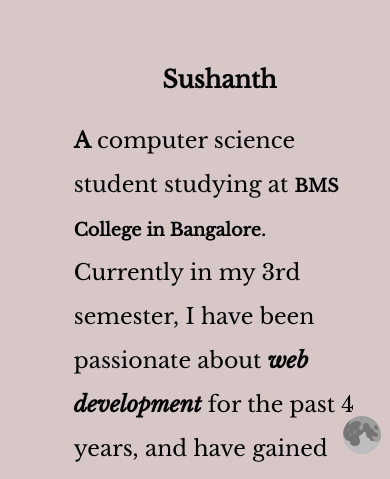
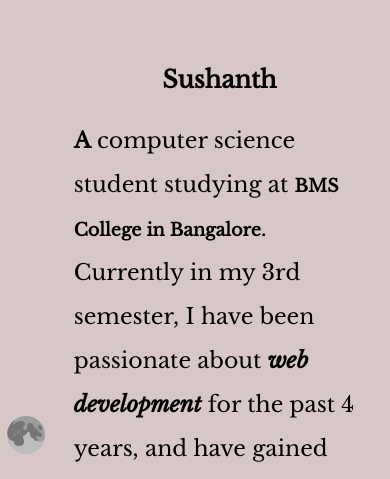
Before and after one commit to Sushanth-Hebri/Sushanth_portfolio.github.io, a plain HTML site: page index.html in a window 390 px wide. Shown: the part 364-843 px from the top of the page. Drawn offline with nearby package versions, Linux system fonts and the light colour scheme.

Commit message:
Update style.css

```diff
--- a/style.css
+++ b/style.css
@@ -40,6 +40,17 @@ body {
    aside{
     display: none;
    }
+
+	  #mode {
+    bottom: 50px;
+    left: 2px;
+    height: 10px;
+    width: 20px;
+    position: fixed;
+    z-index: 25;
+    cursor: pointer;
+    object-fit: cover;
+  }
   }
 
 
```
